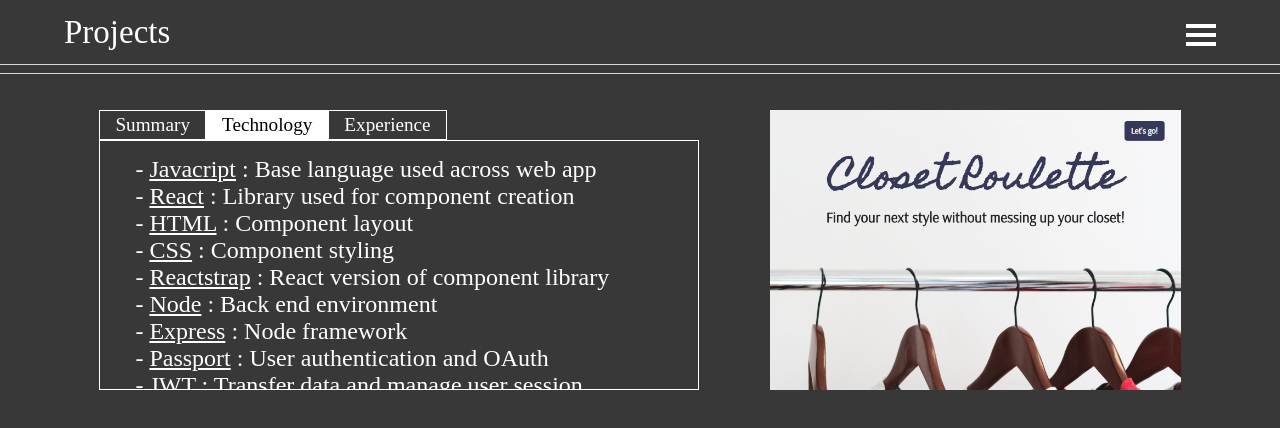
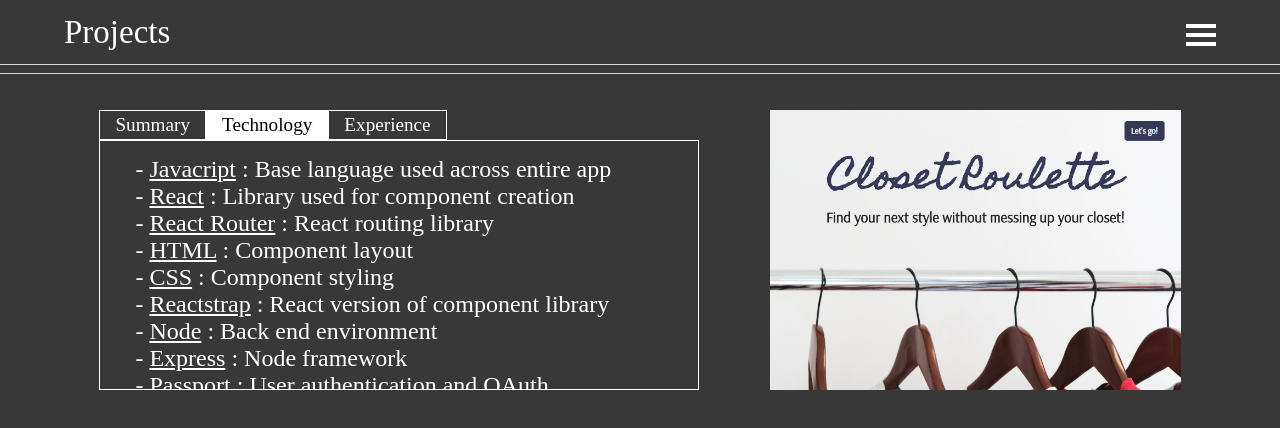
Before and after one commit to devbacon/Portfolio, a React (Create React App) app: page /projects in a window 1280 px wide. Both pictures are taken after a click on the element "Technology". Shown: the top 428 px of the page. Built offline with nearby package versions, Linux system fonts and the light colour scheme.

Commit message:
Project.js - added more info for closet roulette project card

```diff
--- a/src/Projects/Projects.js
+++ b/src/Projects/Projects.js
@@ -4,25 +4,39 @@ import ProjectCard from './ProjectCard.js';
 import './Projects.css';
 
 import ClosetRouletteImage from '../media/images/closet-roulette.png';
+import PortfolioImage from '../media/images/portfolio.png';
 
 const closetRouletteData = {
-  summary: <p>Closet Roulette is a virtual wardrobe used to upload images of clothing, transforming them into digital attire. It was built by a team of 4 fellow developers and I utilizing the MERN stack. We created a React front end that interfaces with our Mongo REST API backend. By leveraging the Cloudinary API we enabled lightning fast image upload and retrieval while our use of Passport allowed users to sign in with their Google, Facebook, and Github accounts. DevOps were my personal responsibility which allowed me to understand what it took to maintain a stable deployment of our web application.</p>,
+  summary: <div>
+    <p>Closet Roulette is a virtual wardrobe used to upload images of clothing, transforming them into digital attire. After you have uploaded the clothing that you want, you can then have an outfit recommended to you based on selected categories. Each of these categories represents a type of clothing such as shirts, bottoms, or shoes.</p>
+    <p>You can save outfits based on the recommendation or even fine-tune the items manually. All outfits can be stored in the outfit archive to be viewed at any time. This app also offers features such as date selection so that you can see when you have worn an outfit and when you plan to wear it again.</p>
+  </div>,
+  experience: <div>
+    <p>A team of four developers and myself created this project in four short weeks. We were given nothing but a minimum viable product and a rough mock-up. Beyond that, we had to discuss what approach, best practices, and tech stacks would be best suited for the task. It took some time for us to get our bearings but eventually, we found our flow.</p>
+    <p>After four weeks of learning on the fly and project iterations, both in design and functionality, we were able to create Closet Roulette. This experience taught me so much about team dynamics and cooperation that I will never forget.</p>
+  </div>,
   technology: <div>
     <p>
-      - <span className="tech-name">Javacript</span> : Base language used across web app <br />
+      - <span className="tech-name">Javacript</span> : Base language used across entire app <br />
       - <span className="tech-name">React</span> : Library used for component creation<br />
+      - <span className="tech-name">React Router</span> : React routing library<br />
       - <span className="tech-name">HTML</span> : Component layout<br />
       - <span className="tech-name">CSS</span> : Component styling<br />
       - <span className="tech-name">Reactstrap</span> : React version of component library<br />
       - <span className="tech-name">Node</span> : Back end environment<br />
       - <span className="tech-name">Express</span> : Node framework<br />
       - <span className="tech-name">Passport</span> : User authentication and OAuth<br />
+      - <span className="tech-name">Bcrypt</span> : User data encryption<br />
       - <span className="tech-name">JWT</span> : Transfer data and manage user session<br />
       - <span className="tech-name">MongoDB</span> : Document database<br />
       - <span className="tech-name">Mongoose</span> : MongoDB extension<br />
+      - <span className="tech-name">Axios</span> : Request JSON info from database<br />
+      - <span className="tech-name">Cloudinary</span> : Image storage<br />
+      - <span className="tech-name">Stripe</span> : Payment Integration<br />
+      - <span className="tech-name">Sendgrid</span> : Email verification and notice<br />
+      - <span className="tech-name">Heroku</span> : Deployment platform<br />
     </p>
-  </div>,
-  experience: <p></p>
+  </div>
 }
 
 class Projects extends Component {
@@ -30,8 +44,6 @@ class Projects extends Component {
     super();
 
     this.overlay = React.createRef();
-
-
   }
 
   render() {
@@ -46,8 +58,10 @@ class Projects extends Component {
         <div className="page-body project-body">
          <ProjectCard
           summary={closetRouletteData.summary}
+          experience={closetRouletteData.experience}
           technology={closetRouletteData.technology}
           image={ClosetRouletteImage}
+          link={"https://www.closetroulette.com/"}
          />
         </div>
         <div className="page-overlay" ref={this.overlay}></div>
```
